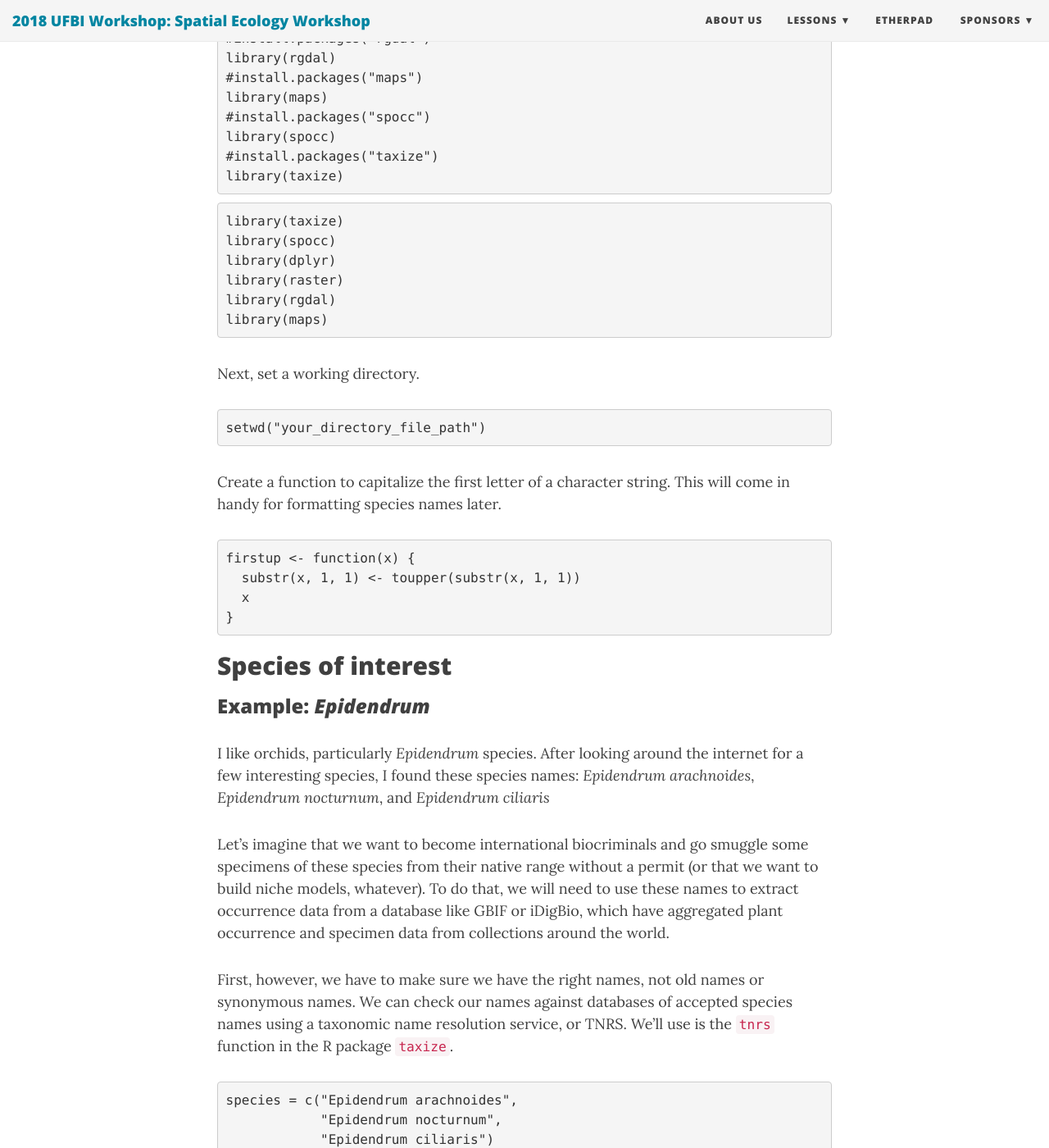
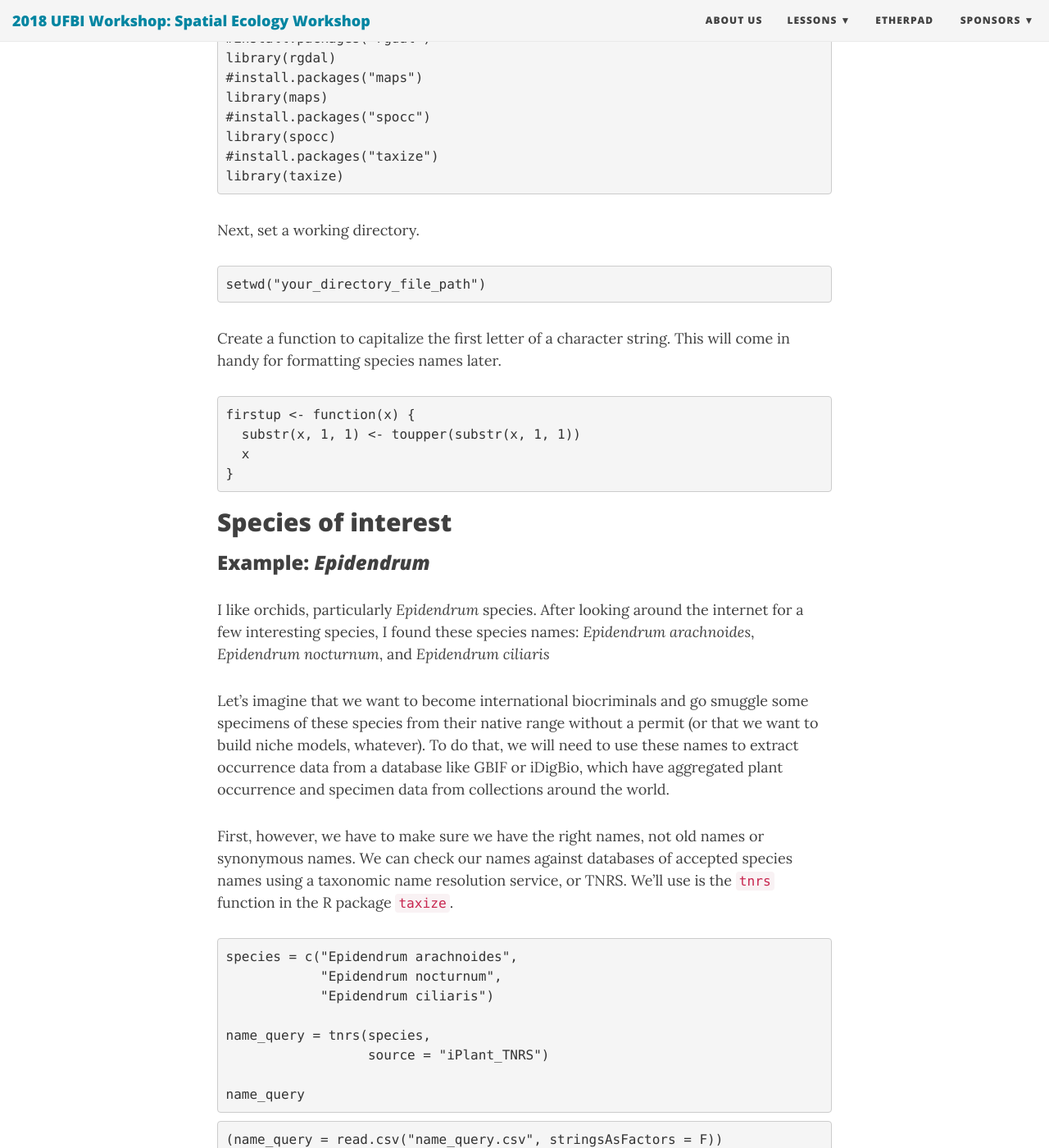
Before and after one commit to lbrensk/UFBI2018.github.io, a Jekyll site: the page built from SpoelhofJ.md, in a window 1280 px wide and 1400 px high, scrolled down 695 px. Shown: the whole window at 82% size. Built offline with Jekyll 4.4.1, drawn with Linux system fonts in a browser that asks for light colours; nearby versions of some CDN libraries; some of the changed text lies outside the part shown.

Commit message:
Update SpoelhofJ.md

````diff
--- a/SpoelhofJ.md
+++ b/SpoelhofJ.md
@@ -27,15 +27,6 @@ library(maps)
 library(spocc)
 #install.packages("taxize")
 library(taxize)
-```
-
-```{r}
-library(taxize)
-library(spocc)
-library(dplyr)
-library(raster)
-library(rgdal)
-library(maps)
 ```
 
 Next, set a working directory.
@@ -72,12 +63,6 @@ name_query = tnrs(species,
                   source = "iPlant_TNRS")
 
 name_query
-```
-
-```{r}
-species = c("Epidendrum arachnoides",
-            "Epidendrum nocturnum",
-            "Epidendrum ciliaris")
 ```
 
 ```{r}
@@ -183,10 +168,6 @@ occ_total = data.frame(name = raw$name,
                                   raw$uuid,
                                   na.rm = T),
                        stringsAsFactors = F)
-```
-
-```{r}
-occ_total = read.csv("occurrences.csv", stringsAsFactors = F)
 ```
 
 Now, let's find out how many records we obtained for each species
@@ -318,10 +299,6 @@ land = readOGR("ne_10m_land")
 lakes = readOGR("ne_10m_lakes")
 ```
 
-```{r}
-land = readOGR("ne_10m_land")
-lakes = readOGR("ne_10m_lakes")
-```
 
 We can check the lon/lat coordinates of our occurrences against these maps to make sure the none of our orchid records came from dubious aquatic locations (if you were searching for shark occurrences, you would do the opposite).
 
````
